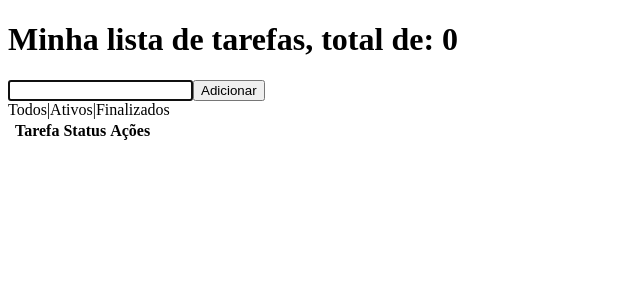
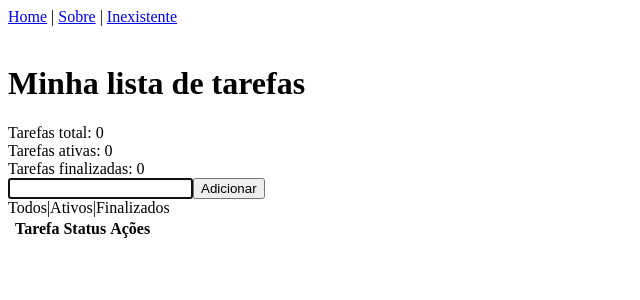
Before and after one commit to charleslana/tasks, a React (Create React App) app in the folder frontend/: page / in a window 1280 px wide. Shown: the top 300 px of the page, without its empty margins (0-640 px from the left). Built offline with nearby package versions, Linux system fonts and the light colour scheme.

Commit message:
refactoring

```diff
--- a/frontend/package.json
+++ b/frontend/package.json
@@ -3,6 +3,7 @@
   "version": "0.1.0",
   "private": true,
   "devDependencies": {
+    "@types/react-router-dom": "^5.3.2",
     "@typescript-eslint/eslint-plugin": "^5.4.0",
     "@typescript-eslint/parser": "^5.4.0",
     "eslint": "^7.11.0",
--- a/frontend/src/App.tsx
+++ b/frontend/src/App.tsx
@@ -1,15 +1,11 @@
 import './App.css';
-import AddTaskComponent from './modules/tasks/components/AddTaskComponent';
-import NavbarComponent from './modules/tasks/components/NavbarComponent';
+import Routes from './shared/routes/';
 import TaskContextProvider from './shared/contexts/TaskContext';
-import TasksListComponent from './modules/tasks/components/TasksListComponent';
 
 function App(): JSX.Element {
   return (
     <TaskContextProvider>
-      <NavbarComponent></NavbarComponent>
-      <AddTaskComponent></AddTaskComponent>
-      <TasksListComponent></TasksListComponent>
+      <Routes />
     </TaskContextProvider>
   );
 }
--- /dev/null
+++ b/frontend/src/modules/about/pages/AboutPage.tsx
@@ -0,0 +1,7 @@
+import React from 'react';
+
+function AboutPage(): JSX.Element {
+  return <div>Página de Sobre</div>;
+}
+
+export default AboutPage;
--- a/frontend/src/modules/tasks/components/AddTaskComponent.tsx
+++ b/frontend/src/modules/tasks/components/AddTaskComponent.tsx
@@ -55,6 +55,13 @@ function AddTaskComponent(): JSX.Element {
   };
 
   return (
+    <>
+      <h1>Minha lista de tarefas</h1>
+      <div>Tarefas total: {tasks.length}</div>
+      <div>Tarefas ativas: {tasks.filter(task => task.completed).length}</div>
+      <div>
+        Tarefas finalizadas: {tasks.filter(task => !task.completed).length}
+      </div>
       <form onSubmit={submitAddTask}>
         <input
           ref={inputRef}
@@ -65,6 +72,7 @@ function AddTaskComponent(): JSX.Element {
         />
         <button>Adicionar</button>
       </form>
+    </>
   );
 }
 
--- a/frontend/src/modules/tasks/components/NavbarComponent.tsx
+++ b/frontend/src/modules/tasks/components/NavbarComponent.tsx
@@ -1,13 +1,15 @@
-import React, { useContext } from 'react';
-import { TaskContext } from '../../../shared/contexts/TaskContext';
+import { Link } from 'react-router-dom';
+import React from 'react';
 
 function NavbarComponent(): JSX.Element {
-  const { tasks } = useContext(TaskContext);
-
   return (
-    <div>
-      <h1>Minha lista de tarefas, total de: {tasks.length}</h1>
-    </div>
+    <>
+      <div>
+        <Link to='/'>Home</Link> | <Link to='/about'>Sobre</Link> |{' '}
+        <Link to='/error'>Inexistente</Link>
+      </div>
+      <br />
+    </>
   );
 }
 
--- /dev/null
+++ b/frontend/src/modules/tasks/pages/TaskPage.tsx
@@ -0,0 +1,14 @@
+import AddTaskComponent from '../components/AddTaskComponent';
+import React from 'react';
+import TasksListComponent from '../components/TasksListComponent';
+
+function TaskPage(): JSX.Element {
+  return (
+    <>
+      <AddTaskComponent />
+      <TasksListComponent />
+    </>
+  );
+}
+
+export default TaskPage;
--- /dev/null
+++ b/frontend/src/shared/pages/NotFoundPage.tsx
@@ -0,0 +1,15 @@
+import { Link } from 'react-router-dom';
+import React from 'react';
+
+function NotFoundPage(): JSX.Element {
+  return (
+    <>
+      <h1>Página não encontrada</h1>
+      <div>
+        <Link to='/'>Voltar para a Home</Link>
+      </div>
+    </>
+  );
+}
+
+export default NotFoundPage;
--- /dev/null
+++ b/frontend/src/shared/routes/index.tsx
@@ -0,0 +1,21 @@
+import { Route, BrowserRouter as Router, Routes } from 'react-router-dom';
+import AboutPage from '../../modules/about/pages/AboutPage';
+import NavbarComponent from '../../modules/tasks/components/NavbarComponent';
+import NotFoundPage from '../pages/NotFoundPage';
+import React from 'react';
+import TaskPage from '../../modules/tasks/pages/TaskPage';
+
+function index(): JSX.Element {
+  return (
+    <Router>
+      <NavbarComponent />
+      <Routes>
+        <Route path='/' element={<TaskPage />} />
+        <Route path='/about' element={<AboutPage />} />
+        <Route path='*' element={<NotFoundPage />} />
+      </Routes>
+    </Router>
+  );
+}
+
+export default index;
```
Also changed, not shown: 1 other file (tests, documents, lock files or other folders). Lines whose indentation alone changed are shown as unchanged.
